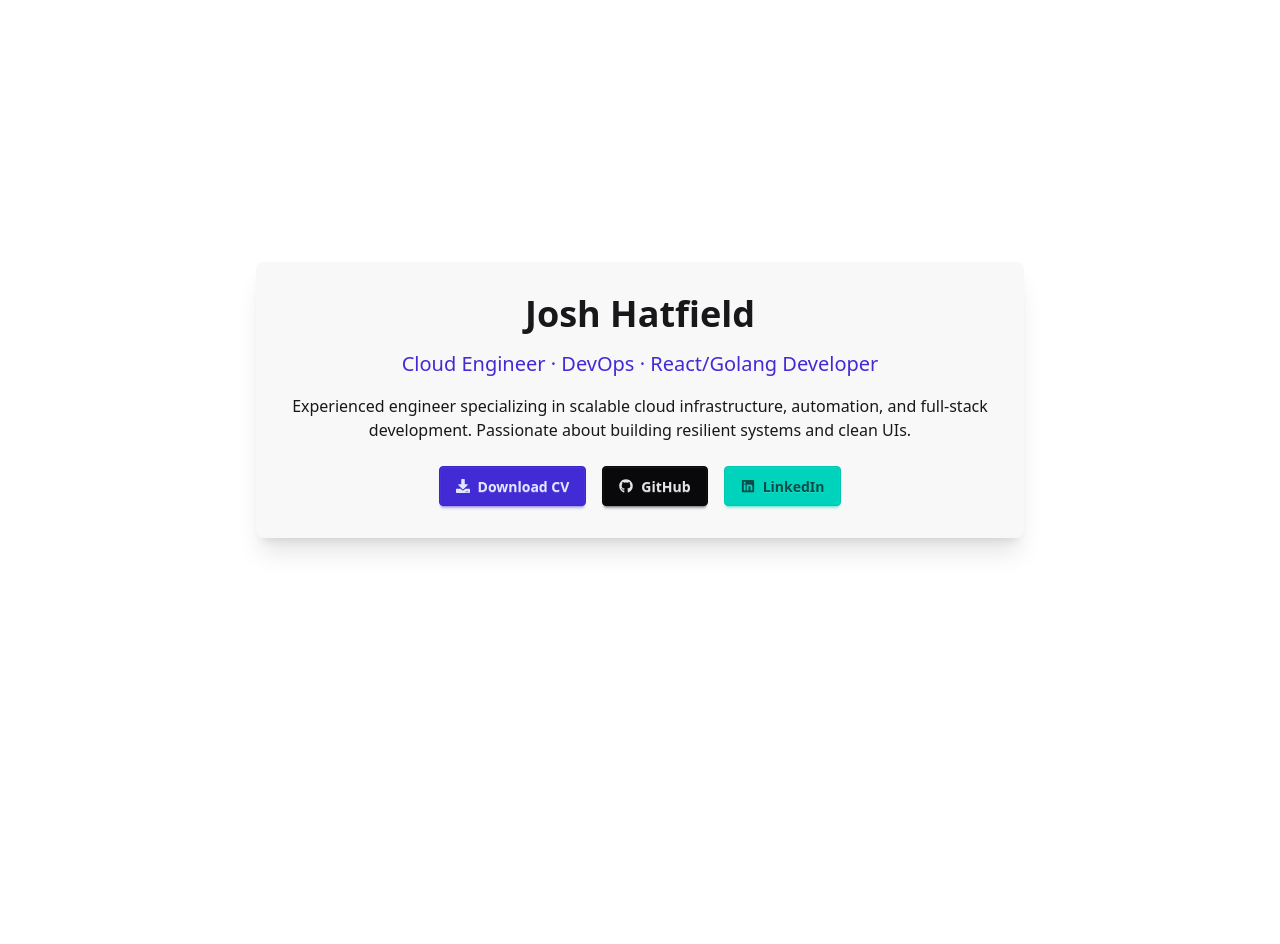
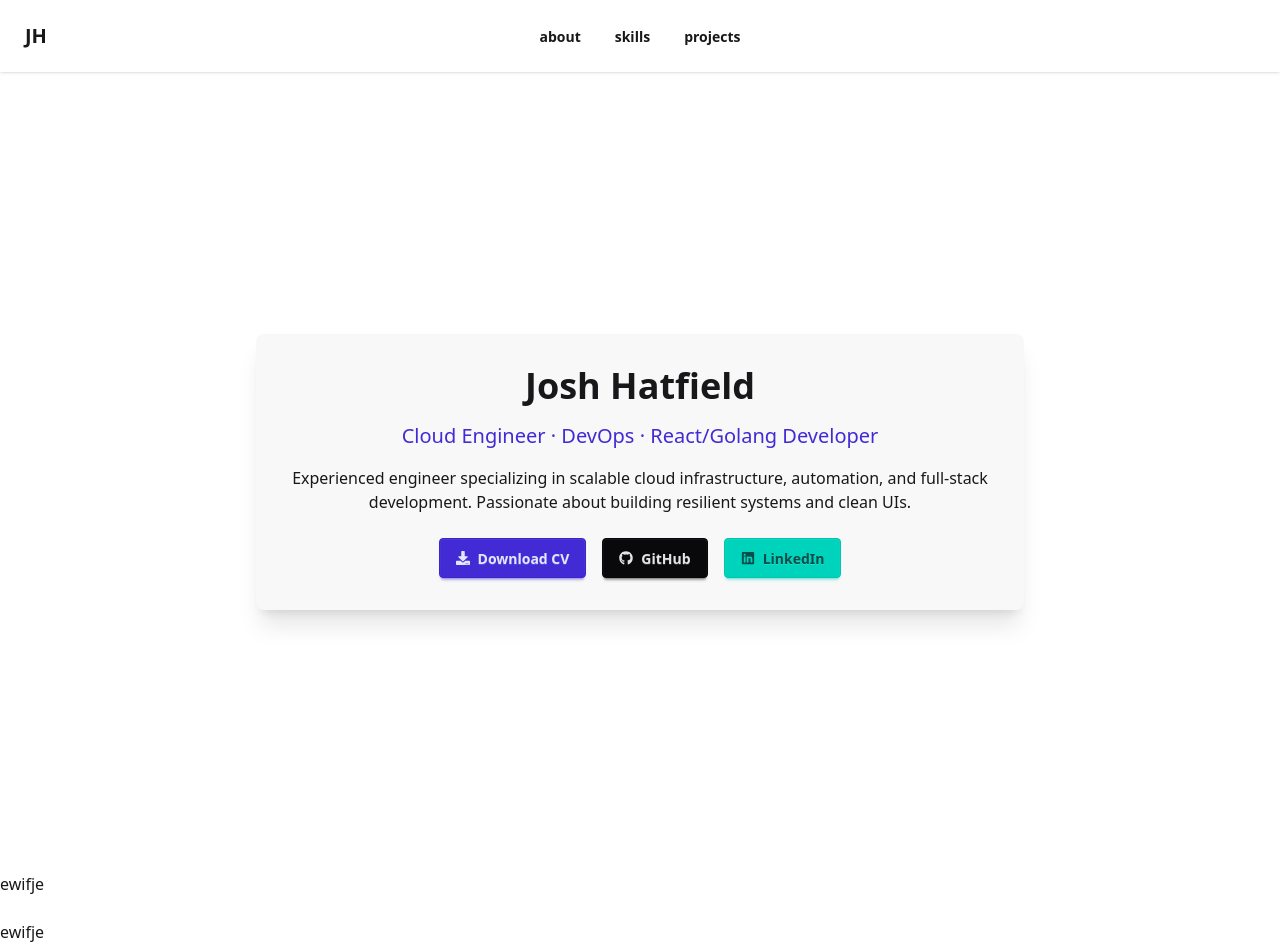
Before and after one commit to joshhatfield/personalwebsite, a React (Vite) app in the folder joshwebsite/: page / in a window 1280 px wide. Before the commit the page ends 800 px from the top, so only its background shows below. Built offline with nearby package versions, Linux system fonts and the light colour scheme.

Commit message:
Added simple header

```diff
--- /dev/null
+++ b/joshwebsite/src/components/pagebody/Pageheader.tsx
@@ -0,0 +1,43 @@
+import { useEffect, useState } from "react";
+
+const Pageheader = () => {
+    const [show, setShow] = useState(true);
+    const [lastScrollY, setLastScrollY] = useState(0);
+
+    useEffect(() => {
+        const handleScroll = () => {
+            const currentScrollY = window.scrollY;
+            if (currentScrollY > lastScrollY && currentScrollY > 50) {
+                setShow(false);
+            } else {
+                setShow(true);
+            }
+            setLastScrollY(currentScrollY);
+        };
+
+        window.addEventListener("scroll", handleScroll);
+        return () => window.removeEventListener("scroll", handleScroll);
+    }, [lastScrollY]);
+
+    return (
+        <div
+            className={`navbar bg-base-100 shadow-sm sticky top-0 z-50 transition-transform duration-300 ${
+                show ? "translate-y-0" : "-translate-y-full"
+            }`}
+        >
+            <div className="navbar-start">
+                <a className="btn btn-ghost text-xl">JH</a>
+            </div>
+            <div className="navbar-center hidden lg:flex">
+                <ul className="menu menu-horizontal px-1">
+                    <li><a className="btn btn-ghost text-l">about</a></li>
+                    <li><a className="btn btn-ghost text-l">skills</a></li>
+                    <li><a className="btn btn-ghost text-l">projects</a></li>
+                </ul>
+            </div>
+            <div className="navbar-end"></div>
+        </div>
+    );
+};
+
+export default Pageheader;
--- a/joshwebsite/src/pages/Home.tsx
+++ b/joshwebsite/src/pages/Home.tsx
@@ -1,31 +1,41 @@
 import React from "react";
 import { FaDownload, FaGithub, FaLinkedin } from "react-icons/fa";
+import Pageheader from "../components/pagebody/Pageheader.tsx";
 
 const Home: React.FC = () => {
     return (
+        <>
+            <Pageheader></Pageheader>
             <main className="min-h-screen bg-base-100 text-base-content flex items-center justify-center p-8">
                 <div className="max-w-3xl w-full card bg-base-200 shadow-xl p-8 rounded-box">
                     <div className="text-center space-y-4">
                         <h1 className="text-4xl font-bold">Josh Hatfield</h1>
                         <p className="text-xl text-primary">Cloud Engineer · DevOps · React/Golang Developer</p>
                         <p className="text-base">
-                        Experienced engineer specializing in scalable cloud infrastructure, automation, and full-stack development. Passionate about building resilient systems and clean UIs.
+                            Experienced engineer specializing in scalable cloud infrastructure, automation, and
+                            full-stack development. Passionate about building resilient systems and clean UIs.
                         </p>
 
                         <div className="flex flex-wrap justify-center gap-4 mt-6">
                             <a href="/cv.pdf" className="btn btn-primary gap-2">
-                            <FaDownload /> Download CV
+                                <FaDownload/> Download CV
                             </a>
-                        <a href="https://github.com/yourusername" className="btn btn-neutral gap-2" target="_blank" rel="noreferrer">
-                            <FaGithub /> GitHub
+                            <a href="https://github.com/yourusername" className="btn btn-neutral gap-2" target="_blank"
+                               rel="noreferrer">
+                                <FaGithub/> GitHub
                             </a>
-                        <a href="https://linkedin.com/in/yourprofile" className="btn btn-accent gap-2" target="_blank" rel="noreferrer">
-                            <FaLinkedin /> LinkedIn
+                            <a href="https://linkedin.com/in/yourprofile" className="btn btn-accent gap-2"
+                               target="_blank" rel="noreferrer">
+                                <FaLinkedin/> LinkedIn
                             </a>
                         </div>
                     </div>
                 </div>
             </main>
+            <p>ewifje</p>
+            <br/>
+            <p>ewifje</p>
+        </>
     );
 };
 
```
Lines whose indentation alone changed are shown as unchanged.
